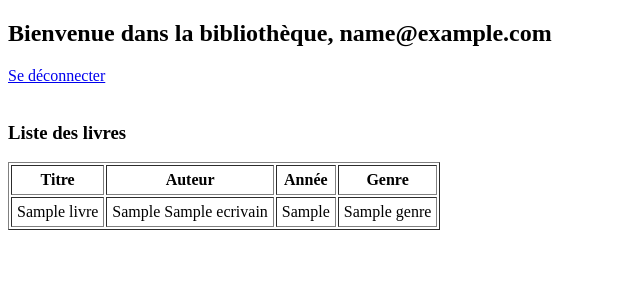
After one commit to JulienDel59/PDO, a PHP site: page /bibliotheque.php in a window 1280 px wide. The commit adds this page. Shown: the top 300 px of the page, without its empty margins (0-640 px from the left). Run offline with PHP 8.4, Linux system fonts and the light colour scheme; the visitor is signed in with stand-in values (Sample User, id 1); tables that the repository leaves empty or names only in its code hold one stand-in row (values such as "Sample post").

Commit message:
projet bibli

```diff
--- /dev/null
+++ b/projetBlibli/bibliotheque.php
@@ -0,0 +1,64 @@
+<?php
+session_start();
+
+// Redirige si l'utilisateur n'est pas connecté
+if (!isset($_SESSION['email'])) {
+    header("Location: index.php");
+    exit;
+}
+
+// Connexion à la base de données
+$pdo = new PDO("mysql:host=localhost;dbname=projetbibli;charset=utf8", 'root', '');
+$pdo->setAttribute(PDO::ATTR_ERRMODE, PDO::ERRMODE_EXCEPTION);
+?>
+
+<!DOCTYPE html>
+<html lang="fr">
+<head>
+    <meta charset="UTF-8">
+    <title>Bibliothèque - Tous les livres</title>
+</head>
+<body>
+
+    <h2>Bienvenue dans la bibliothèque, <?= htmlspecialchars($_SESSION['email']) ?></h2>
+    <a href="logout.php">Se déconnecter</a>
+    <br><br>
+
+    <h3>Liste des livres</h3>
+
+    <table border="1" cellpadding="5">
+        <tr>
+            <th>Titre</th>
+            <th>Auteur</th>
+            <th>Année</th>
+            <th>Genre</th>
+        </tr>
+
+        <?php
+        // Récupération de tous les livres avec auteur et genre
+        $stmt = $pdo->query("
+            SELECT l.titre, l.annee,
+                   e.nomAuteur, e.prenomAuteur,
+                   g.nomGenre
+            FROM livres l
+            LEFT JOIN ecrir ec ON l.id_livres = ec.id_livres
+            LEFT JOIN ecrivains e ON ec.id_ecrivains = e.id_ecrivains
+            LEFT JOIN estdegenre edg ON l.id_livres = edg.id_livres
+            LEFT JOIN genres g ON edg.id_genre = g.id_genre
+            ORDER BY l.titre
+        ");
+
+        // Affichage de chaque livre
+        while ($livre = $stmt->fetch(PDO::FETCH_ASSOC)) {
+            echo "<tr>";
+            echo "<td>" . htmlspecialchars($livre['titre']) . "</td>";
+            echo "<td>" . htmlspecialchars($livre['prenomAuteur'] . " " . $livre['nomAuteur']) . "</td>";
+            echo "<td>" . htmlspecialchars($livre['annee']) . "</td>";
+            echo "<td>" . htmlspecialchars($livre['nomGenre']) . "</td>";
+            echo "</tr>";
+        }
+        ?>
+    </table>
+
+</body>
+</html>
--- a/projetBlibli/index.php
+++ b/projetBlibli/index.php
@@ -25,7 +25,7 @@ if (isset($_POST['login'])) {
 
     if ($user && password_verify($motdepasse, $user['password'])) {
         $_SESSION['email'] = $user['mailUtilisateur'];
-        header("Location: admin.php"); // redirige vers la page principale
+        header("Location: bibliotheque.php"); // redirige vers la page principale
         exit;
     } else {
         $erreur = "Email ou mot de passe incorrect.";
```
